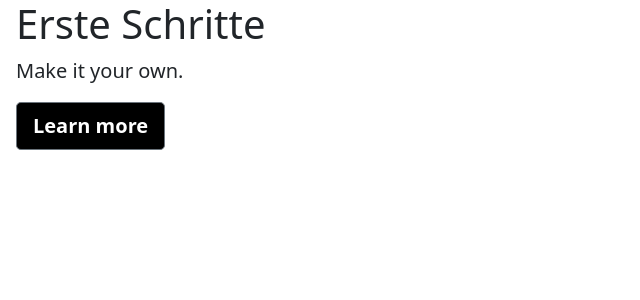
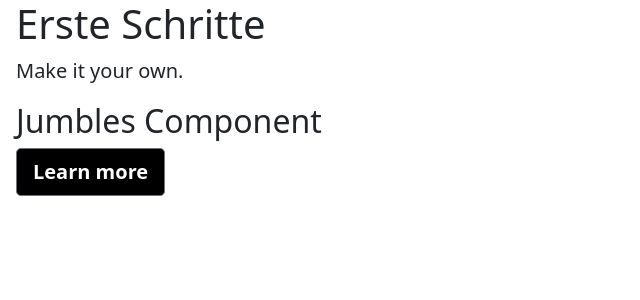
Before and after one commit to nbrownie1990/jumble, a React (Create React App) app in the folder frontend/: page / in a window 1280 px wide. Shown: the top 300 px of the page, without its empty margins (0-640 px from the left). Built offline with nearby package versions, Linux system fonts and the light colour scheme.

Commit message:
add jumbles-component

```diff
--- a/frontend/src/App.js
+++ b/frontend/src/App.js
@@ -1,10 +1,12 @@
 import "./App.css";
+import Jumbles from "./components/jumbles";
 
 function App() {
   return (
     <main className="px-3">
       <h1> Erste Schritte </h1>
       <p className="lead">Make it your own.</p>
+      <Jumbles />
       <p className="lead">
         <a
           href="#"
--- /dev/null
+++ b/frontend/src/components/jumbles.jsx
@@ -0,0 +1,13 @@
+import React, { Component } from "react";
+
+class Jumbles extends React.Component {
+  render() {
+    return (
+      <div>
+        <h2>Jumbles Component</h2>
+      </div>
+    );
+  }
+}
+
+export default Jumbles;
```
